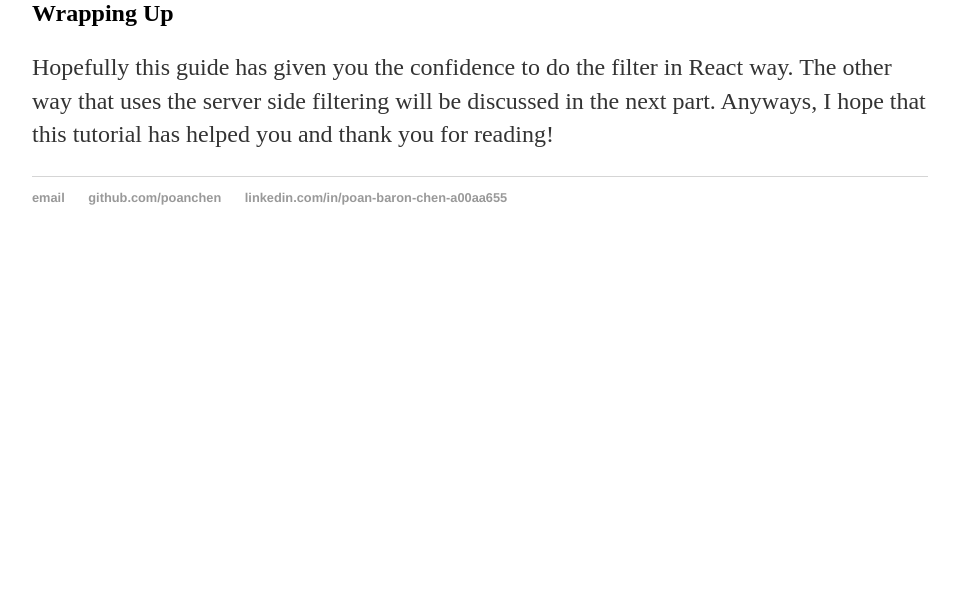
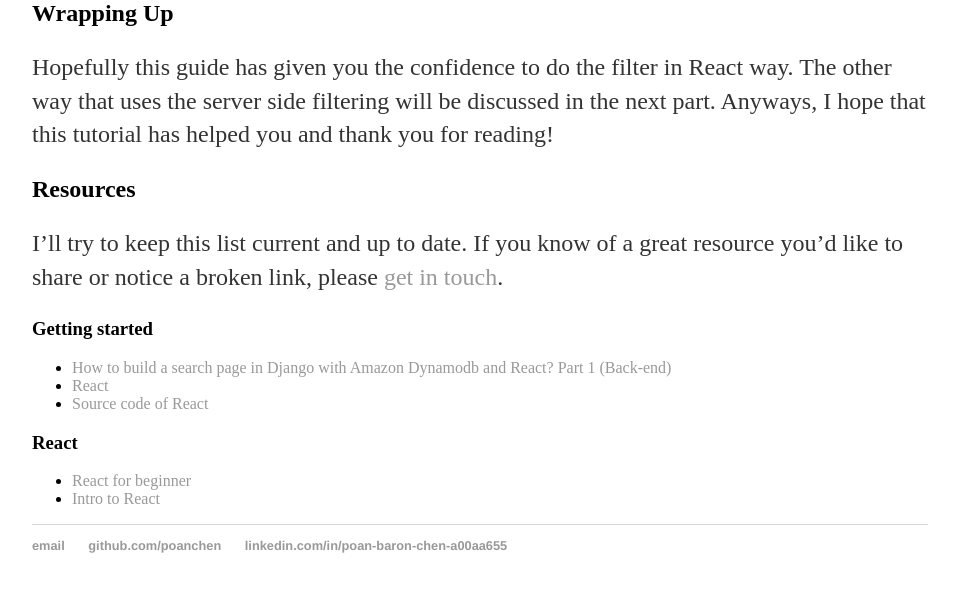
Before and after one commit to poanchen/poanchen.github.io, a Jekyll site: the page built from _posts/2016-12-09-how-to-build-a-search-page-in-django-with-amazon-dynamodb-and-react-p2-front-end.md, in a window 1280 px wide and 900 px high, scrolled down 11713 px, cut to the strip 287-879 px from the top of the window. Shown: the whole strip, without its empty margins (160-1117 px from the left). Built offline with Jekyll 4.4.1, drawn with Linux system fonts in a browser that asks for light colours; nearby versions of some CDN libraries; comment, search, counter and statistics services are not loaded; before the commit the page ends 12265 px from its top, so only the background shows below that.

Commit message:
added resources of the post how-to-build-a-search-page-in-django-with-amazon-dynamodb-and-react-p2-front-end

```diff
--- a/_posts/2016-12-09-how-to-build-a-search-page-in-django-with-amazon-dynamodb-and-react-p2-front-end.md
+++ b/_posts/2016-12-09-how-to-build-a-search-page-in-django-with-amazon-dynamodb-and-react-p2-front-end.md
@@ -541,3 +541,18 @@ Now, let's try to add the filter for the net worth as well. Here is the code.
 ## Wrapping Up
 
 Hopefully this guide has given you the confidence to do the filter in React way. The other way that uses the server side filtering will be discussed in the next part. Anyways, I hope that this tutorial has helped you and thank you for reading!
+
+## Resources
+
+I'll try to keep this list current and up to date. If you know of a great resource you'd like to share or notice a broken link, please [get in touch](https://github.com/poanchen).
+
+### Getting started
+
+* [How to build a search page in Django with Amazon Dynamodb and React? Part 1 (Back-end)](/blog/2016/12/06/how-to-build-a-search-page-in-django-with-amazon-dynamodb-and-react-p1-back-end)
+* [React](https://facebook.github.io/react/)
+* [Source code of React](https://github.com/facebook/react)
+
+### React
+
+* [React for beginner](https://facebook.github.io/react/docs/hello-world.html)
+* [Intro to React](https://facebook.github.io/react/tutorial/tutorial.html)
```
